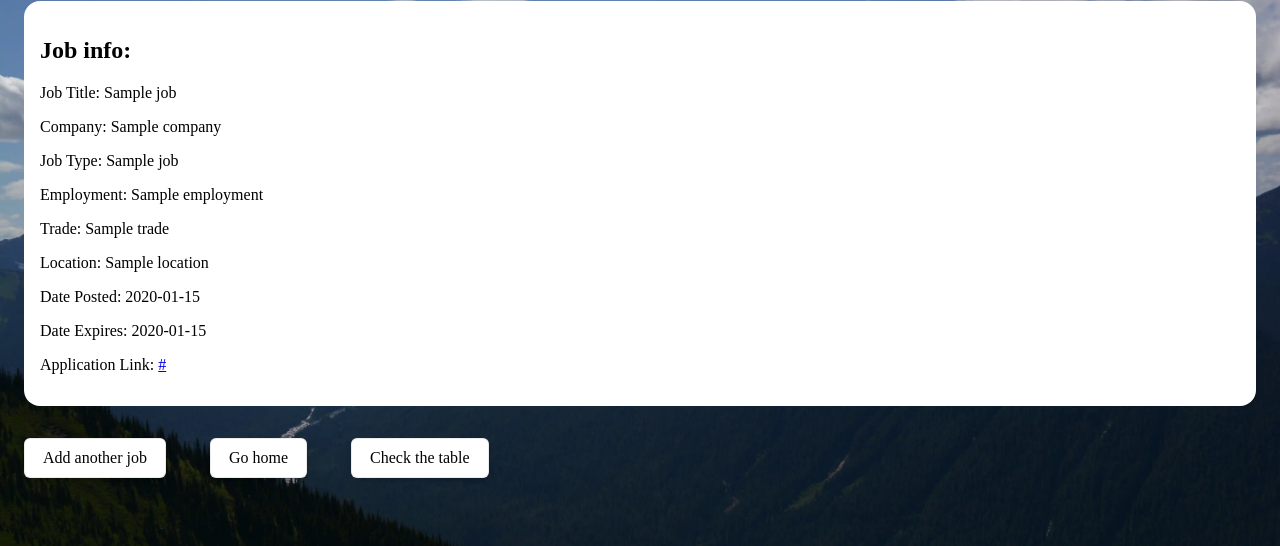
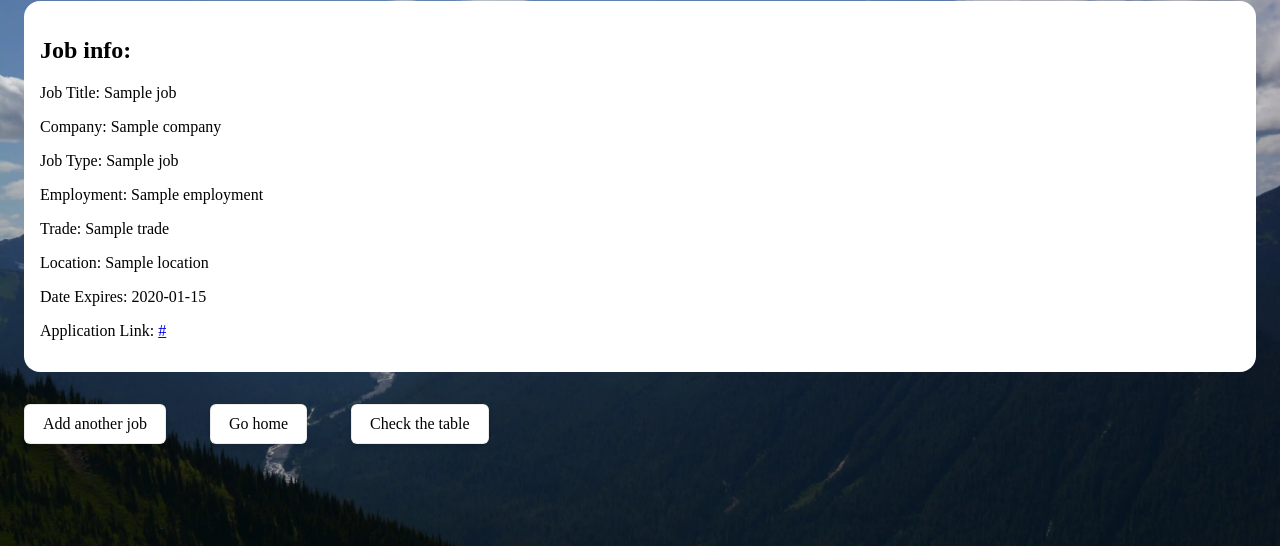
Before and after one commit to rrmez2005-pixel/Sprints, a Node server app: template views/confirm.ejs in a window 1280 px wide. Shown: the part 127-673 px from the top of the page. Run offline with Node 20, Linux system fonts and the light colour scheme; the template is opened without the code that fills it: most values are stand-ins (such as "Sample title", 1, 10 or a date in 2020).

Commit message:
updated confirmation to remove date posted

```diff
--- a/views/confirm.ejs
+++ b/views/confirm.ejs
@@ -29,7 +29,6 @@
     <p>Employment: <%= job.employment %></p>
     <p>Trade: <%= job.trade %></p>
     <p>Location: <%= job.location %></p>
-    <p>Date Posted: <%= job.dateposted %></p>
     <p>Date Expires: <%= job.dateexpires %></p>
     <p>Application Link: <a href="<%= job.applink %>" target="_blank" class="apply"><%= job.applink %></a></p>
   </div>
```
